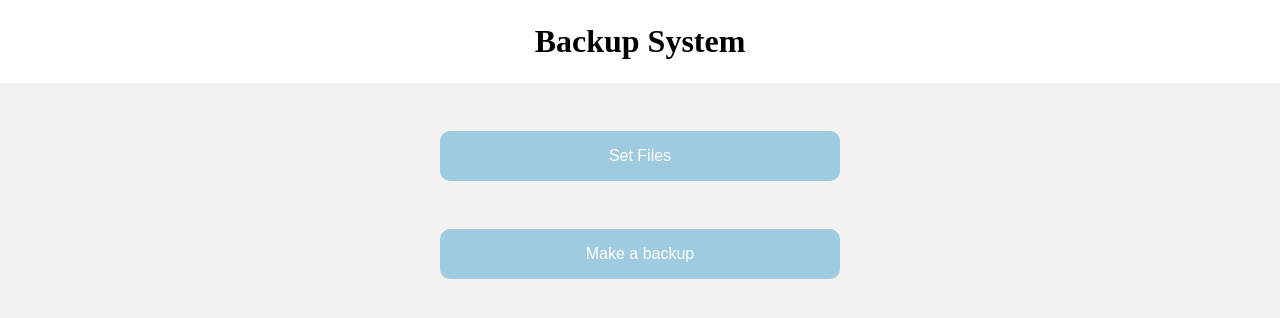
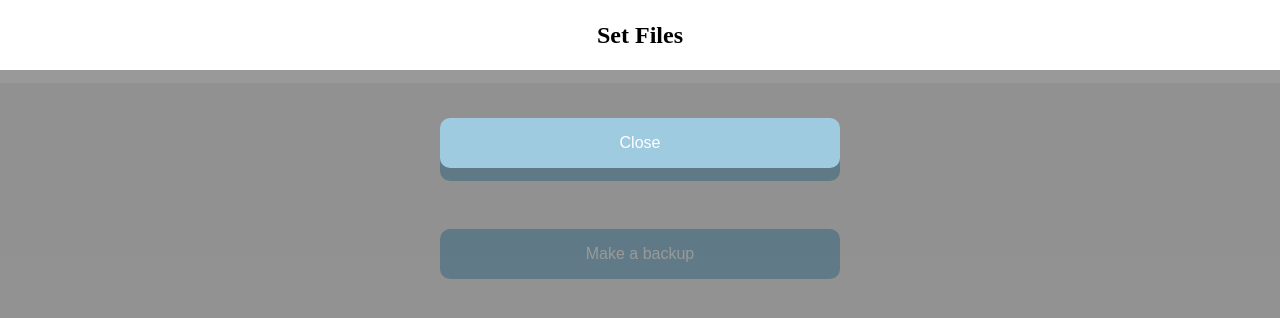
Before and after one commit to Lordpun/Backup-System, a React (Vite) app: page / in a window 1280 px wide. Both pictures are taken after a click on the button "Set Files". Shown: the top 318 px of the page. Built offline with nearby package versions, Linux system fonts and the light colour scheme.

Commit message:
Fully linked up the show files popup

```diff
--- a/src/app.jsx
+++ b/src/app.jsx
@@ -9,7 +9,7 @@ function App() {
   const [showBackup, setShowBackup] = useState(false);
 
 	const closeFiles = () => setShowFiles(false);
-	const closeBackups = () => setShowFiles(false);
+	const closeBackups = () => setShowBackup(false);
 
 	return(<>
 		<header>
--- a/src/components/popup.jsx
+++ b/src/components/popup.jsx
@@ -3,9 +3,9 @@ import UtilityButton from "./utilityButton";
 
 function Popup({ pageTitle, mainBody, close }) {
 	return(
-		<div className="background">
+		<div className={styles.background}>
 
-		<div className="popup">
+		<div className={styles.popup}>
 			<header>
 				<h2>{pageTitle}</h2>
 			</header>
--- a/src/components/popup.module.css
+++ b/src/components/popup.module.css
@@ -0,0 +1,11 @@
+.background {
+	position: fixed;
+  z-index: 100;
+  left: 0;
+  top: 0;
+  width: 100%;
+  height: 100%;
+  overflow: auto;
+  background-color: rgb(0,0,0);
+  background-color: rgba(0,0,0,0.4);
+}
--- a/src/components/utilityButton.jsx
+++ b/src/components/utilityButton.jsx
@@ -1,8 +1,8 @@
 import styles from './utilityButton.module.css';
 
-function UtilityButton({ text }) {
+function UtilityButton({ text, onClick }) {
 	return (
-		<button>
+		<button onClick={onClick}>
 			{text}
 		</button>
 	)
```
